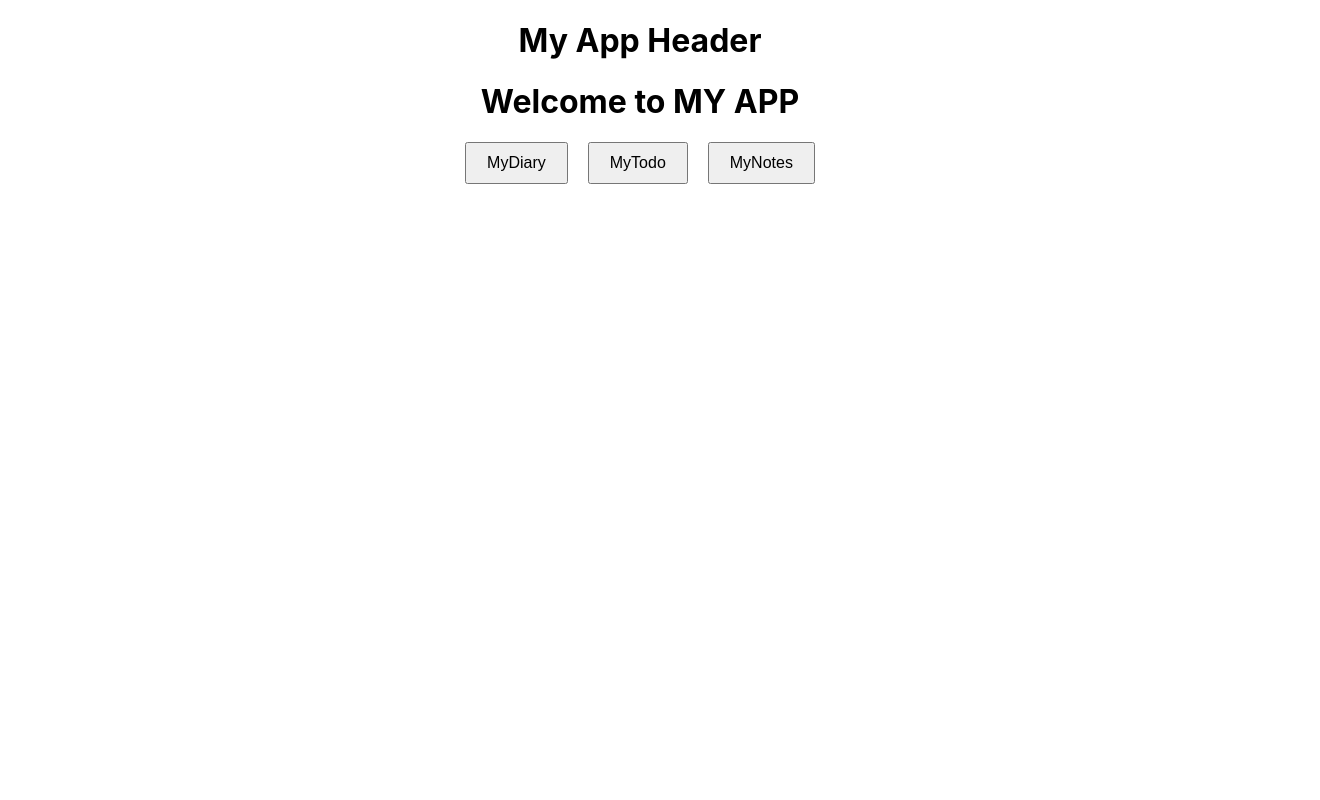
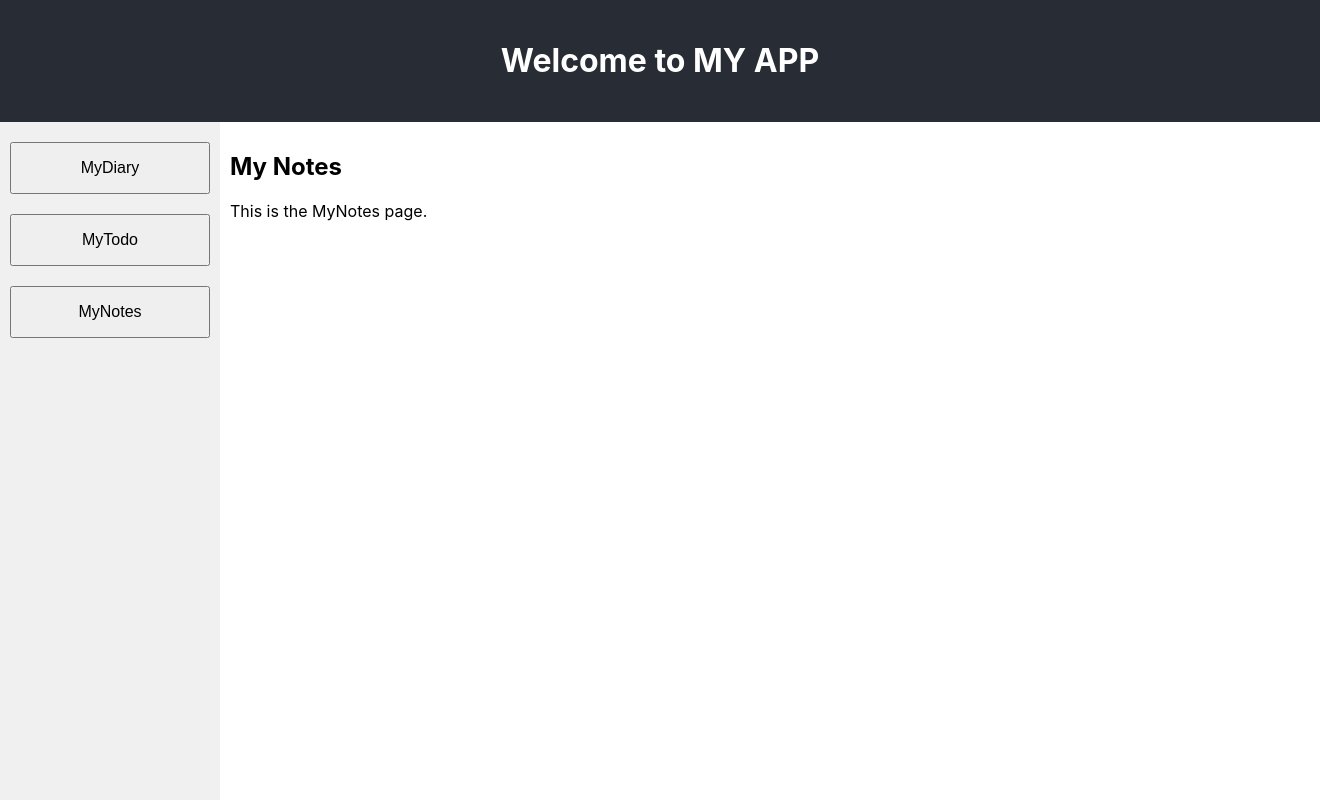
Before and after one commit to Drew-lgtm/Unicorn, a React (Create React App) app in the folder my-app/: page /my-notes in a window 1280 px wide. Shown: the whole page, 1320 px wide, since content can reach past the window. Built offline with nearby package versions, Linux system fonts and the light colour scheme.

Commit message:
top and side edit

```diff
--- a/my-app/src/App.js
+++ b/my-app/src/App.js
@@ -1,32 +1,46 @@
+// src/App.js
 import React from 'react';
-import { BrowserRouter as Router, Route, Routes, Link } from 'react-router-dom';
+import { BrowserRouter as Router, Route, Routes } from 'react-router-dom';
 import Header from './components/Header';
+import Sidebar from './components/Sidebar';
 import MyDiary from './components/MyDiary';
 import MyTodo from './components/MyTodo';
 import MyNotes from './components/MyNotes';
-import './App.css';
 
-function App() {
+const App = () => {
   return (
     <Router>
-      <div className="App">
+      <div style={styles.container}>
         <Header />
-        <main>
-          <h1>Welcome to MY APP</h1>
-          <div className="button-group">
-            <Link to="/mydiary"><button>MyDiary</button></Link>
-            <Link to="/mytodo"><button>MyTodo</button></Link>
-            <Link to="/mynotes"><button>MyNotes</button></Link>
+        <div style={styles.content}>
+          <Sidebar />
+          <div style={styles.main}>
+            <Routes>
+              <Route path="/my-diary" element={<MyDiary />} />
+              <Route path="/my-todo" element={<MyTodo />} />
+              <Route path="/my-notes" element={<MyNotes />} />
+            </Routes>
           </div>
-          <Routes>
-            <Route path="/mydiary" element={<MyDiary />} />
-            <Route path="/mytodo" element={<MyTodo />} />
-            <Route path="/mynotes" element={<MyNotes />} />
-          </Routes>
-        </main>
+        </div>
       </div>
     </Router>
   );
-}
+};
+
+const styles = {
+  container: {
+    display: 'flex',
+    flexDirection: 'column',
+    height: '100vh',
+  },
+  content: {
+    display: 'flex',
+    flex: 1,
+  },
+  main: {
+    flex: 1,
+    padding: '10px',
+  },
+};
 
 export default App;
--- a/my-app/src/components/Header.js
+++ b/my-app/src/components/Header.js
@@ -1,11 +1,22 @@
+// src/components/Header.js
 import React from 'react';
 
 const Header = () => {
   return (
-    <header>
-      <h1>My App Header</h1>
+    <header style={styles.header}>
+      <h1>Welcome to MY APP</h1>
     </header>
   );
 };
 
+const styles = {
+  header: {
+    width: '100%',
+    padding: '20px',
+    backgroundColor: '#282c34',
+    color: 'white',
+    textAlign: 'center',
+  },
+};
+
 export default Header;
--- a/my-app/src/components/MyDiary.js
+++ b/my-app/src/components/MyDiary.js
@@ -1,3 +1,4 @@
+// src/components/MyDiary.js
 import React from 'react';
 
 const MyDiary = () => {
--- a/my-app/src/components/MyNotes.js
+++ b/my-app/src/components/MyNotes.js
@@ -1,3 +1,4 @@
+// src/components/MyNotes.js
 import React from 'react';
 
 const MyNotes = () => {
--- a/my-app/src/components/MyTodo.js
+++ b/my-app/src/components/MyTodo.js
@@ -1,3 +1,4 @@
+// src/components/MyTodo.js
 import React from 'react';
 
 const MyTodo = () => {
--- /dev/null
+++ b/my-app/src/components/Sidebar.js
@@ -0,0 +1,39 @@
+// src/components/Sidebar.js
+import React from 'react';
+import { useNavigate } from 'react-router-dom';
+
+const Sidebar = () => {
+  const navigate = useNavigate();
+
+  const navigateTo = (path) => {
+    navigate(path);
+  };
+
+  return (
+    <div style={styles.sidebar}>
+      <button style={styles.button} onClick={() => navigateTo('/my-diary')}>MyDiary</button>
+      <button style={styles.button} onClick={() => navigateTo('/my-todo')}>MyTodo</button>
+      <button style={styles.button} onClick={() => navigateTo('/my-notes')}>MyNotes</button>
+    </div>
+  );
+};
+
+const styles = {
+  sidebar: {
+    width: '200px',
+    backgroundColor: '#f0f0f0',
+    padding: '10px',
+    display: 'flex',
+    flexDirection: 'column',
+
+  },
+  button: {
+    margin: '10px 0',
+    padding: '15px',
+    fontSize: '16px',
+    cursor: 'pointer',
+  },
+
+};
+
+export default Sidebar;
--- /dev/null
+++ b/my-app/src/styles.css
@@ -0,0 +1,19 @@
+/* src/styles.css */
+.app {
+    display: flex;
+    flex-direction: column;
+    height: 100vh;
+  }
+
+  header {
+    background-color: #f8f9fa; /* Change to desired color */
+    padding: 20px;
+    text-align: center;
+    border-bottom: 1px solid #ddd;
+  }
+
+  .content {
+    flex: 1;
+    padding: 20px;
+    overflow-y: auto;
+  }
```
